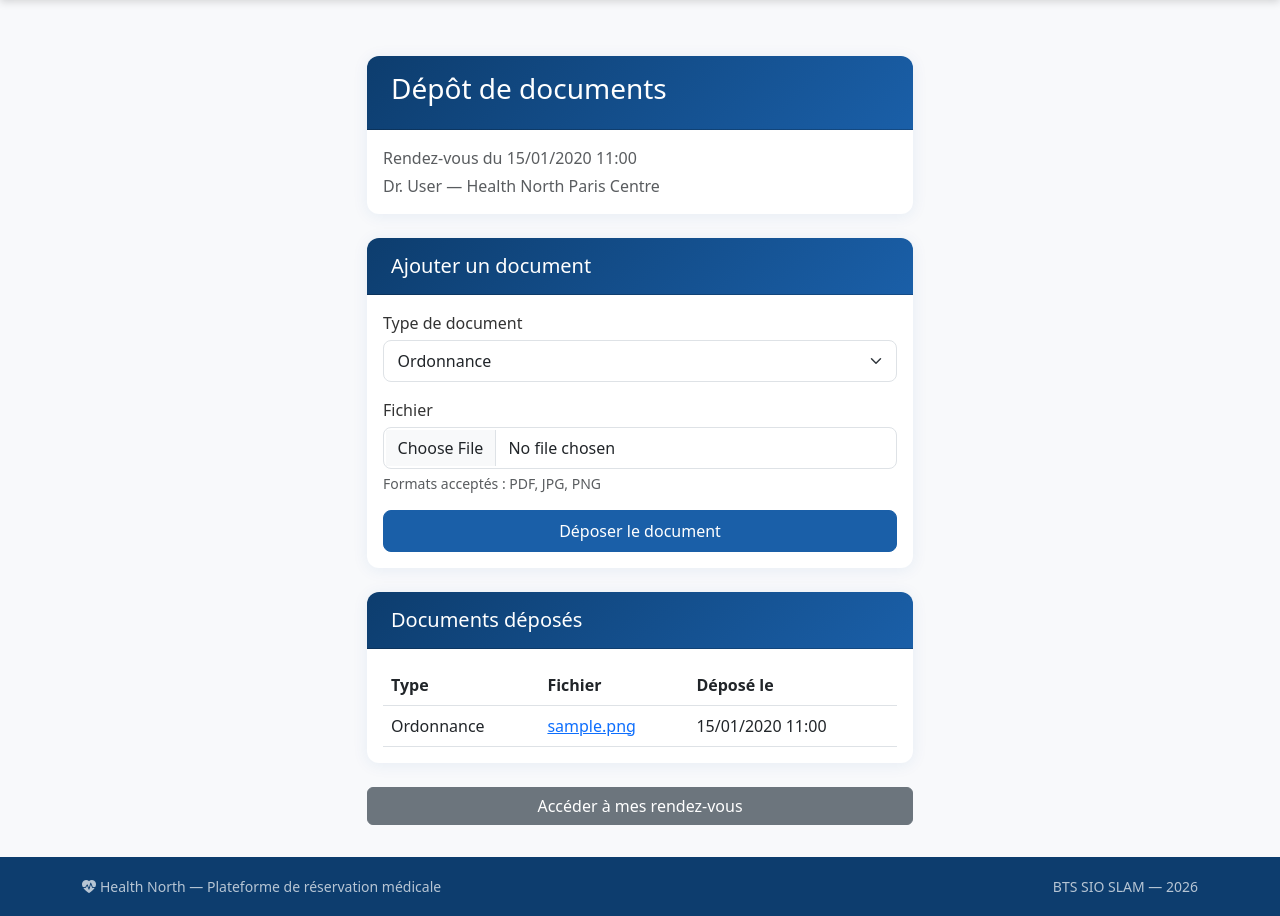
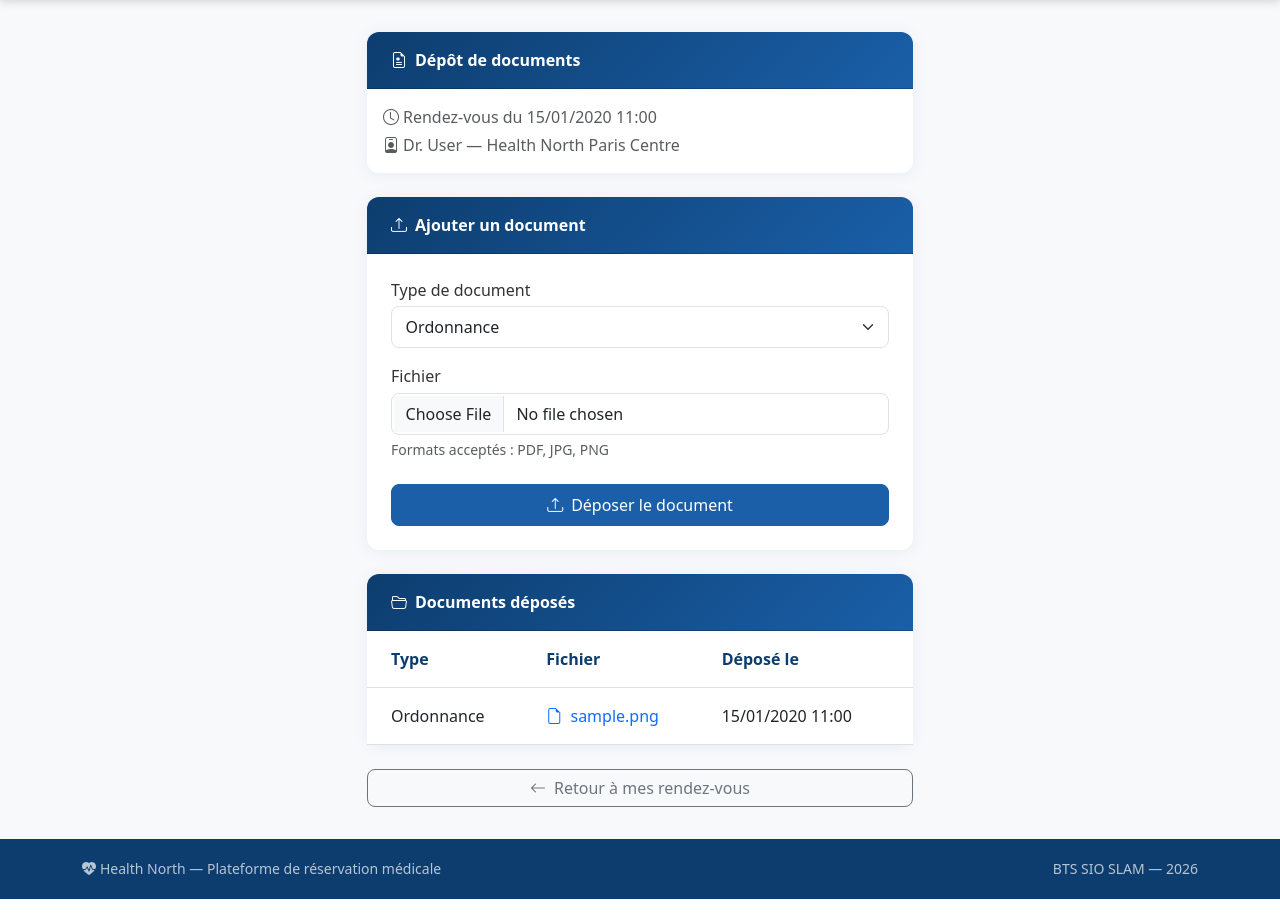
Before and after one commit to WalterCorp/healthnorth, a Django app: page /appointments/1/documents/ in a window 1280 px wide. Shown: the part 68-984 px from the top of the page. Run offline with Django 5.2, Linux system fonts and the light colour scheme; a user stored in the database is signed in; data comes from the database, SQL or seed files in the repository; tables that the repository leaves empty hold one stand-in row (values such as "Sample post").

Commit message:
feat: add appointment edit and documents pages, improve UI consistency

```diff
--- a/appointments/urls.py
+++ b/appointments/urls.py
@@ -10,22 +10,18 @@ urlpatterns = [
     path('new/', views.appointment_new, name='appointment_new'),
     # Page de synthèse avant confirmation finale du rendez-vous
     path('confirm/', views.appointment_confirm, name='appointment_confirm'),
-    # Annulation d'un rendez-vous — <int:appointment_id> = identifiant du RDV
-    # Ex : /appointments/3/cancel/ annule le rendez-vous n°3
+    # Modification d'un rendez-vous (date et notes)
+    path('<int:appointment_id>/edit/', views.appointment_edit, name='appointment_edit'),
+    # Annulation d'un rendez-vous
     path('<int:appointment_id>/cancel/', views.appointment_cancel, name='appointment_cancel'),
     # Dépôt de documents pour un rendez-vous confirmé
-    # Ex : /appointments/3/documents/ pour le rendez-vous n°3
     path('<int:appointment_id>/documents/', views.appointment_documents, name='appointment_documents'),
-    # API JSON — retourne les examens filtrés par spécialité du spécialiste
-    # Appelée en JavaScript lors du changement de spécialiste dans le formulaire
+    # API JSON — examens filtrés par spécialité du spécialiste
     path('api/exam-types/<int:specialist_id>/', views.api_exam_types, name='api_exam_types'),
-    # API JSON — retourne les villes disponibles pour une région donnée
-    # Appelée en JavaScript lors du changement de région dans le formulaire
+    # API JSON — villes disponibles pour une région donnée
     path('api/cities/<str:region>/', views.api_cities, name='api_cities'),
-    # API JSON — retourne les cliniques disponibles pour une ville donnée
-    # Appelée en JavaScript lors du changement de ville dans le formulaire
+    # API JSON — cliniques disponibles pour une ville donnée
     path('api/clinics/<str:city>/', views.api_clinics, name='api_clinics'),
-    # API JSON — retourne les spécialistes disponibles dans une clinique donnée
-    # Appelée en JavaScript lors du changement de clinique dans le formulaire
+    # API JSON — spécialistes disponibles dans une clinique donnée
     path('api/specialists/<int:clinic_id>/', views.api_specialists, name='api_specialists'),
 ]
--- a/appointments/views.py
+++ b/appointments/views.py
@@ -200,3 +200,34 @@ def api_specialists(request, clinic_id):
         for s in specialists
     ]
     return JsonResponse(result, safe=False)
+
+@login_required
+def appointment_edit(request, appointment_id):
+    """Vue de modification d'un rendez-vous (date et notes uniquement)."""
+    appointment = get_object_or_404(
+        Appointment,
+        id=appointment_id,
+        patient=request.user
+    )
+
+    # Impossible de modifier un rendez-vous annulé
+    if appointment.status == 'cancelled':
+        messages.error(request, 'Impossible de modifier un rendez-vous annulé.')
+        return redirect('appointment_list')
+
+    if request.method == 'POST':
+        date = request.POST.get('date')
+        notes = request.POST.get('notes', '').strip()
+        if date:
+            appointment.date = date
+            appointment.notes = notes
+            appointment.save()
+            messages.success(request, 'Rendez-vous modifié avec succès.')
+            return redirect('appointment_list')
+        else:
+            messages.error(request, 'Veuillez saisir une date valide.')
+
+    return render(request, 'appointments/edit.html', {
+        'appointment': appointment,
+        'now': timezone.now().strftime('%Y-%m-%dT%H:%M'),
+    })
--- a/templates/appointments/documents.html
+++ b/templates/appointments/documents.html
@@ -3,88 +3,76 @@
 {% block title %}Dépôt de documents — Health North{% endblock %}
 
 {% block content %}
-<div class="row mt-4">
-    <div class="col-md-6 offset-md-3">
+<div class="row justify-content-center">
+    <div class="col-md-7 col-lg-6">
 
-        <!-- Informations du rendez-vous concerné -->
         <div class="card mb-4">
             <div class="card-header">
-                <h3>Dépôt de documents</h3>
+                <i class="bi bi-file-earmark-medical me-2"></i>Dépôt de documents
             </div>
             <div class="card-body">
-                <p class="text-muted mb-1">Rendez-vous du {{ appointment.date|date:"d/m/Y H:i" }}</p>
-                <p class="text-muted mb-0">{{ appointment.specialist }} — {{ appointment.clinic.name }}</p>
+                <p class="text-muted mb-1">
+                    <i class="bi bi-clock me-1"></i>Rendez-vous du {{ appointment.date|date:"d/m/Y H:i" }}
+                </p>
+                <p class="text-muted mb-0">
+                    <i class="bi bi-person-badge me-1"></i>{{ appointment.specialist }} — {{ appointment.clinic.name }}
+                </p>
             </div>
         </div>
 
-        <!-- Formulaire d'upload de document -->
-        <!-- enctype="multipart/form-data" : obligatoire pour l'upload de fichiers -->
         <div class="card mb-4">
             <div class="card-header">
-                <h5 class="mb-0">Ajouter un document</h5>
+                <i class="bi bi-upload me-2"></i>Ajouter un document
             </div>
-            <div class="card-body">
+            <div class="card-body p-4">
                 <form method="post" enctype="multipart/form-data">
                     {% csrf_token %}
-
-                    <!-- Type de document -->
                     <div class="mb-3">
                         <label class="form-label">Type de document</label>
                         <select name="document_type" class="form-select" required>
-                            <!-- document_types = liste de tuples (valeur, label) -->
                             {% for value, label in document_types %}
                                 <option value="{{ value }}">{{ label }}</option>
                             {% endfor %}
                         </select>
                     </div>
-
-                    <!-- Fichier à uploader -->
-                    <div class="mb-3">
+                    <div class="mb-4">
                         <label class="form-label">Fichier</label>
-                        <!-- accept : limite les types de fichiers acceptés côté navigateur -->
-                        <input
-                            type="file"
-                            name="file"
-                            class="form-control"
-                            accept=".pdf,.jpg,.jpeg,.png"
-                            required>
-                        <div class="form-text">Formats acceptés : PDF, JPG, PNG</div>
+                        <input type="file" name="file" class="form-control"
+                               accept=".pdf,.jpg,.jpeg,.png" required>
+                        <div class="form-text text-muted">Formats acceptés : PDF, JPG, PNG</div>
                     </div>
-
                     <button type="submit" class="btn btn-primary w-100">
-                        Déposer le document
+                        <i class="bi bi-upload me-2"></i>Déposer le document
                     </button>
                 </form>
             </div>
         </div>
 
-        <!-- Liste des documents déjà déposés -->
         {% if documents %}
         <div class="card mb-4">
             <div class="card-header">
-                <h5 class="mb-0">Documents déposés</h5>
+                <i class="bi bi-folder2-open me-2"></i>Documents déposés
             </div>
-            <div class="card-body">
+            <div class="table-responsive">
                 <table class="table mb-0">
-                    <thead>
+                    <thead style="background: var(--hn-blue-light);">
                         <tr>
-                            <th>Type</th>
-                            <th>Fichier</th>
-                            <th>Déposé le</th>
+                            <th class="ps-4 py-3" style="color: var(--hn-blue-dark);">Type</th>
+                            <th class="py-3" style="color: var(--hn-blue-dark);">Fichier</th>
+                            <th class="py-3" style="color: var(--hn-blue-dark);">Déposé le</th>
                         </tr>
                     </thead>
                     <tbody>
                         {% for document in documents %}
                         <tr>
-                            <!-- get_document_type_display : label lisible depuis les choices -->
-                            <td>{{ document.get_document_type_display }}</td>
-                            <td>
-                                <!-- Lien de téléchargement du fichier -->
-                                <a href="{{ document.file.url }}" target="_blank">
+                            <td class="ps-4 py-3">{{ document.get_document_type_display }}</td>
+                            <td class="py-3">
+                                <a href="{{ document.file.url }}" target="_blank" class="text-decoration-none">
+                                    <i class="bi bi-file-earmark me-1"></i>
                                     {{ document.file.name|cut:"documents/" }}
                                 </a>
                             </td>
-                            <td>{{ document.uploaded_at|date:"d/m/Y H:i" }}</td>
+                            <td class="py-3">{{ document.uploaded_at|date:"d/m/Y H:i" }}</td>
                         </tr>
                         {% endfor %}
                     </tbody>
@@ -93,9 +81,8 @@
         </div>
         {% endif %}
 
-        <!-- Lien pour aller directement à la liste des rendez-vous -->
-        <a href="/appointments/" class="btn btn-secondary w-100">
-            Accéder à mes rendez-vous
+        <a href="/appointments/" class="btn btn-outline-secondary w-100">
+            <i class="bi bi-arrow-left me-2"></i>Retour à mes rendez-vous
         </a>
 
     </div>
```
Also changed, not shown: templates/appointments/edit.html (added, +68 -0 lines), templates/appointments/list.html (+21 -8 lines), templates/home.html (+19 -9 lines).
